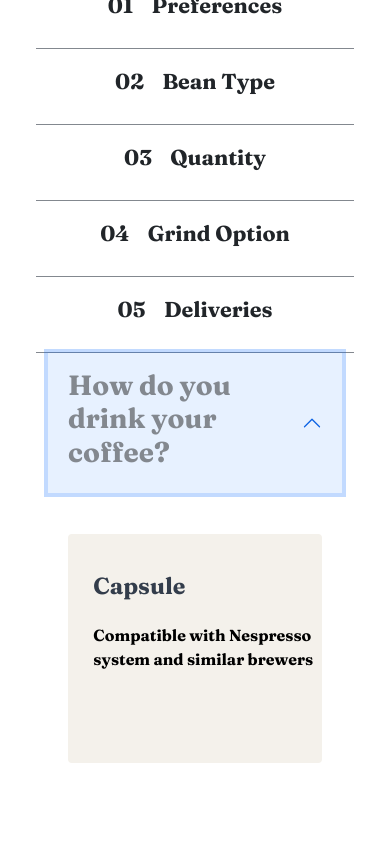
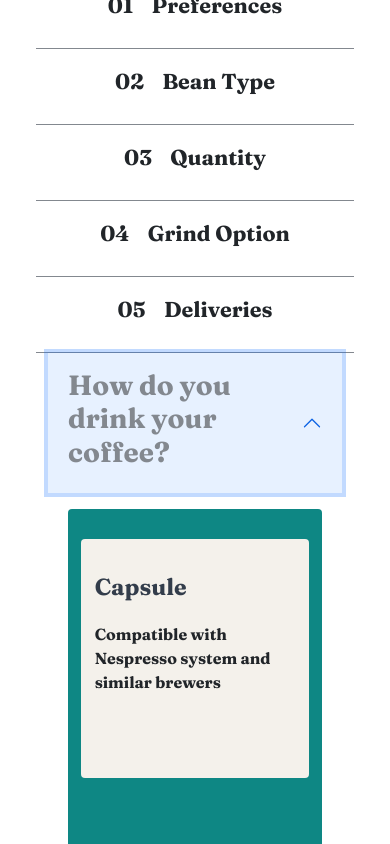
Before and after one commit to GuppyForLife/CoffeeRoastersReact, a React (Create React App) app: page / in a window 390 px wide. Both pictures are taken after a click on the button "How do you drink your coffee?". Shown: the part 1550-2394 px from the top of the page. Built offline with nearby package versions, Linux system fonts and the light colour scheme.

Commit message:
Accordion radio selection - non responsive

```diff
--- a/src/App.css
+++ b/src/App.css
@@ -4,6 +4,7 @@
     font-family: 'Fraunces';
     height: 100%;
 }
+
 
 .button {
     background-color: #0e8784;
@@ -17,6 +18,10 @@
 
 .header{
     margin: 1.5%;
+}
+
+.hidebx{
+    display: none;
 }
 
 .footer {
@@ -272,13 +277,17 @@
     margin-bottom: 50%;
     padding-top: 15%;
     padding-bottom: 30%;
-    padding-left: 10%;
+    padding-left: 6%;
+    padding-right: 2%;
     border: none;
     text-align: start;
 }
 .create-accordion-selection-col-header{
     color: #333d4b;
     margin-bottom: 10%;
+}
+input[type=radio]:checked + .btn {
+    background-color: #0e8784;
 }
 
 .create-summary{
--- a/src/Components/CreateComponent.js
+++ b/src/Components/CreateComponent.js
@@ -1,38 +1,68 @@
-import React, { useState } from "react";
+import React, { useState, Component } from "react";
 import { Accordion } from "react-bootstrap";
 import {OPTIONS} from '../shared/accordionCollection.js';
 
-const RenderAccordionItem = ({option}) => {
+class RenderAccordionItem extends Component {
+
+    constructor(props){
+        super(props);
+
+        this.state = {
+            option: props.option,
+            selectedOption: props.option.optionOne.title
+        };
+
+        this.onChangeValue = this.onChangeValue.bind(this);
+    }
+
+    onChangeValue = changeEvent => {
+        this.setState({
+            selectedOption: changeEvent.target.value
+        })
+    };
+
+    render(){
     return(
-        <Accordion.Item eventKey={option.key}>
+        <Accordion.Item eventKey={this.props.option.key}>
             <Accordion.Header>
-                <h1 className="create-accordion-header">{option.title}</h1>
+                <h1 className="create-accordion-header">{this.props.option.title}</h1>
             </Accordion.Header>
             <Accordion.Body>
                     <div className="row">
                         <div className="col-md ">
-                        <button className=" rounded create-accordion-selection-col">
-                            <h3 className=" create-accordion-selection-col-header">{option.optionOne.title}</h3>
-                            <p>{option.optionOne.description}</p>
-                        </button>
+                            <input type="radio" name={this.props.option.id} id={this.props.option.optionOne.title} value={this.props.option.optionOne.title} className="hidebx btn-check" checked={this.state.selectedOption === this.props.option.optionOne.title} onChange={this.onChangeValue}/>
+                            <label htmlFor={this.props.option.optionOne.title} className="btn">
+                                <div className=" rounded create-accordion-selection-col">
+                                    <h3 className=" create-accordion-selection-col-header">{this.props.option.optionOne.title}</h3>
+                                    <p>{this.props.option.optionOne.description}</p>
+                                </div>
+                            </label>
                         </div>
                         <div className="col-md ">
-                        <button className=" rounded create-accordion-selection-col">
-                            <h3 className=" create-accordion-selection-col-header">{option.optionTwo.title}</h3>
-                            <p>{option.optionTwo.description}</p>
-                        </button>
+                            <input type="radio" name={this.props.option.id} id={this.props.option.optionTwo.title} value={this.props.option.optionTwo.title} className="hidebx btn-check" checked={this.state.selectedOption === this.props.option.optionTwo.title} onChange={this.onChangeValue}/>
+                            <label htmlFor={this.props.option.optionTwo.title} className="btn">
+                                <div className=" rounded create-accordion-selection-col">
+                                    <h3 className=" create-accordion-selection-col-header">{this.props.option.optionTwo.title}</h3>
+                                    <p>{this.props.option.optionTwo.description}</p>
+                                </div>
+                            </label>
                         </div>
                         <div className="col-md ">
-                        <button className=" rounded create-accordion-selection-col">
-                            <h3 className=" create-accordion-selection-col-header">{option.optionThree.title}</h3>
-                            <p>{option.optionThree.description}</p>
-                        </button>
+                            <input type="radio" name={this.props.option.id} id={this.props.option.optionThree.title} value={this.props.option.optionThree.title} className="hidebx btn-check" checked={this.state.selectedOption === this.props.option.optionThree.title} onChange={this.onChangeValue}/>
+                            <label htmlFor={this.props.option.optionThree.title} className="btn">
+                                <div className=" rounded create-accordion-selection-col">
+                                    <h3 className=" create-accordion-selection-col-header">{this.props.option.optionThree.title}</h3>
+                                    <p>{this.props.option.optionThree.description}</p>
+                                </div>
+                            </label>
                         </div>
                     </div>
             </Accordion.Body>
         </Accordion.Item>
     );
     }
+}
+
 
 
 const CreateYourPlan = () => {
@@ -114,7 +144,6 @@ const CreateYourPlan = () => {
                             <div className="row create-summary text-white">
                                 <div className="col create-summary-col">
                                     <h6 className="create-ordersummarytext">ORDER SUMMARY</h6>
-                                    <h2>“I drink my coffee as Filter, with a Decaf type of bean. 250g ground ala Cafetiére, sent to me Every Week.”</h2>
                                 </div>
                             </div>
                             <div className=" row gx-0 justify-content-end">
--- a/src/shared/accordionCollection.js
+++ b/src/shared/accordionCollection.js
@@ -73,9 +73,9 @@ export const OPTIONS = [
             description: 'Best choice if you cherish the full sensory experience'
         },
         optionTwo: {
-            id: 'Filter',
-            title: 'Filter',
-            description: 'For pour over or drip methods like Aeropress, Chemex, and V60'
+            id: 'Filter2',
+            title: 'Filter ',
+            description: 'For pour over or drip methods like Aeropress and V60'
         },
         optionThree: {
             id: 'Cafetiere',
```
Lines whose indentation alone changed are shown as unchanged.
